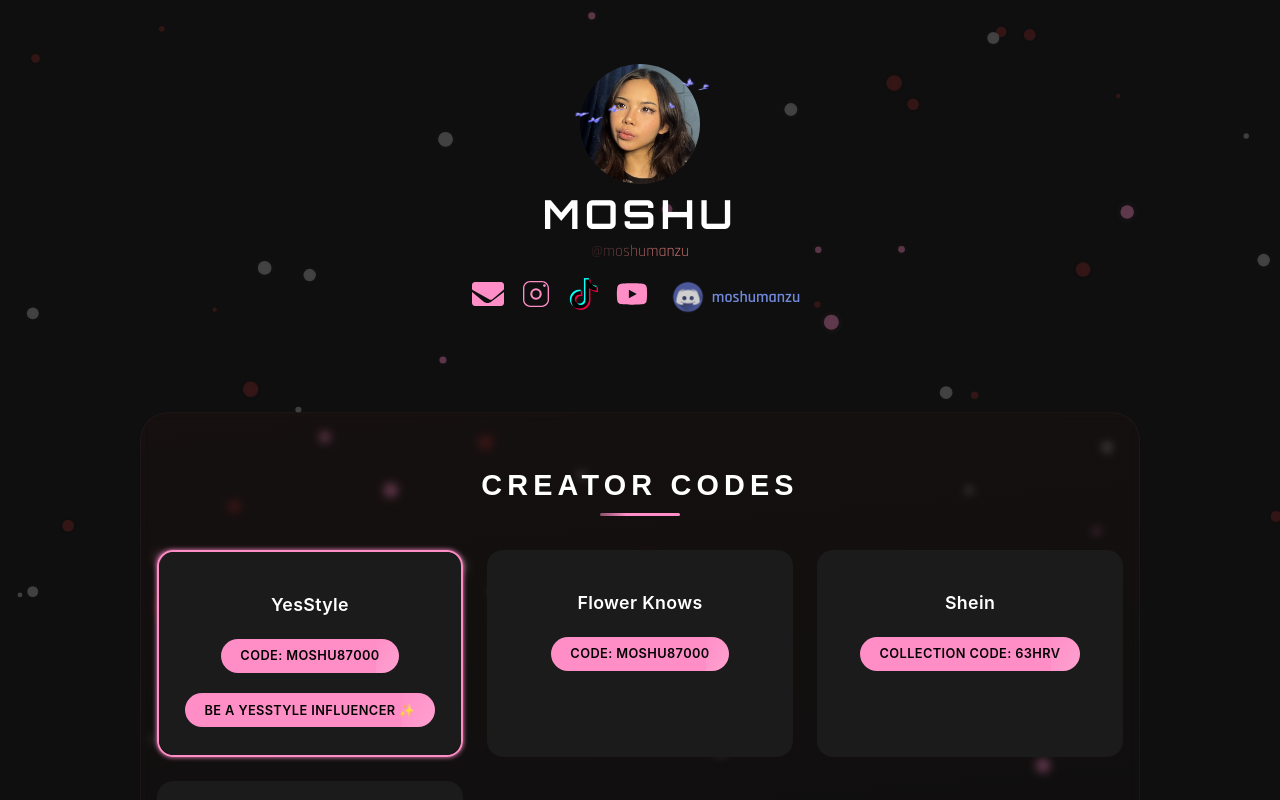
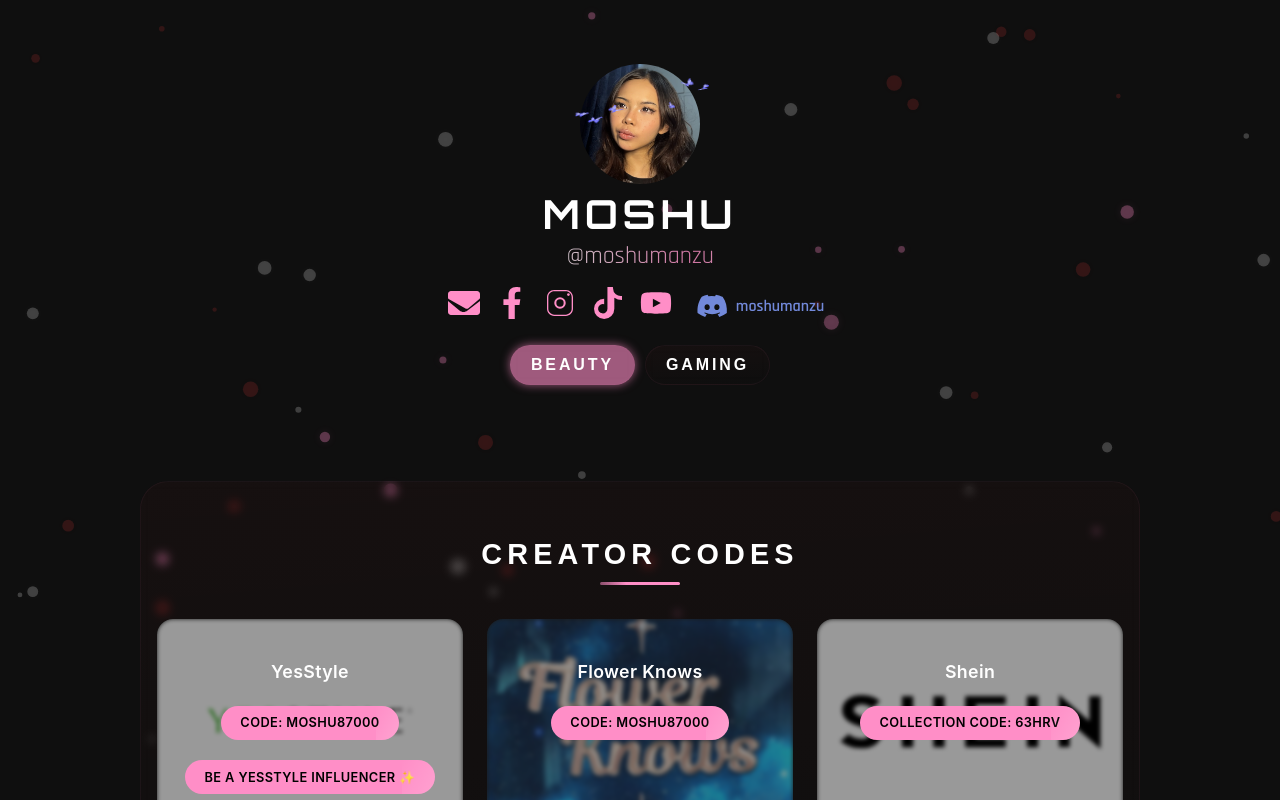
Before and after one commit to briannaagbunag/moshumanzu, a plain HTML site: page index.html in a window 1280 px wide. Both pictures are taken after a click on the element "moshumanzu". Shown: the top 800 px of the page. Drawn offline with Linux system fonts and the light colour scheme.

Commit message:
add fb - fix social icons - add card toggles

```diff
--- a/index.html
+++ b/index.html
@@ -10,74 +10,6 @@
 
 <!-- BACKGROUND -->
 <canvas id="ambient-canvas"></canvas>
-<script>
-const canvas = document.getElementById('ambient-canvas');
-const ctx = canvas.getContext('2d');
-canvas.width = window.innerWidth;
-canvas.height = window.innerHeight;
-
-const particles = [];
-const numParticles = 60;
-
-// Particle class
-class Particle {
-  constructor() {
-    this.x = Math.random() * canvas.width;
-    this.y = Math.random() * canvas.height;
-    this.size = Math.random() * 6 + 2;
-    this.speedX = Math.random() * 0.3 - 0.15; // slow movement
-    this.speedY = Math.random() * 0.3 - 0.15;
-    // Color: pink, white, or subtle red
-    const colors = ['rgba(255,140,199,0.3)', 'rgba(255,255,255,0.2)', 'rgba(255,60,60,0.15)'];
-    this.color = colors[Math.floor(Math.random() * colors.length)];
-  }
-
-  update() {
-    this.x += this.speedX;
-    this.y += this.speedY;
-
-    // Wrap around edges
-    if(this.x > canvas.width) this.x = 0;
-    if(this.x < 0) this.x = canvas.width;
-    if(this.y > canvas.height) this.y = 0;
-    if(this.y < 0) this.y = canvas.height;
-  }
-
-  draw() {
-    ctx.beginPath();
-    ctx.arc(this.x, this.y, this.size, 0, Math.PI*2);
-    ctx.fillStyle = this.color;
-    ctx.shadowColor = this.color;
-    ctx.shadowBlur = 10; // subtle glow
-    ctx.fill();
-  }
-}
-
-// Create particles
-for(let i = 0; i < numParticles; i++) {
-  particles.push(new Particle());
-}
-
-// Animation loop
-function animate() {
-  ctx.clearRect(0, 0, canvas.width, canvas.height);
-  particles.forEach(p => {
-    p.update();
-    p.draw();
-  });
-  requestAnimationFrame(animate);
-}
-
-animate();
-
-// Resize canvas on window resize
-window.addEventListener('resize', () => {
-  canvas.width = window.innerWidth;
-  canvas.height = window.innerHeight;
-});
-
-
-</script>
 
 <!-- PROFILE -->
 
@@ -102,6 +34,13 @@
         </svg>
     </a>
 
+    <!-- Facebook -->
+    <a href="https://www.facebook.com/profile.php?id=61590633911947" target="_blank" rel="noopener noreferrer" aria-label="Facebook">
+      <svg xmlns="http://www.w3.org/2000/svg" viewBox="0 0 320 512" width="32" height="32" fill="currentColor">
+        <path d="M279.14 288l14.22-92.66h-88.91V127.83c0-25.35 12.42-50.06 52.24-50.06H293V6.26S259.43 0 225.36 0c-73.22 0-121.08 44.38-121.08 124.72V195.3H22.89V288h81.39v224h100.17V288z"/>
+      </svg>
+    </a>
+
       <!-- Instagram -->
     <a href="https://www.instagram.com/moshumanzu" target="_blank" rel="noopener noreferrer" aria-label="Instagram">
         <svg xmlns="http://www.w3.org/2000/svg" viewBox="0 0 512 512" width="32" height="32" fill="currentColor">
@@ -113,7 +52,9 @@
 
      <!-- TikTok -->
     <a href="https://www.tiktok.com/@moshumanzu" target="_blank" rel="noopener noreferrer" aria-label="TikTok">
-        <img src="tik-tok.png" alt="TikTok" class="social-icon">
+        <svg xmlns="http://www.w3.org/2000/svg" viewBox="0 0 448 512" width="32" height="32" fill="currentColor">
+          <path d="M448,209.9a210.1,210.1,0,0,1-122.8-39.2v178.7A162.6,162.6,0,1,1,162.6,186.8v89.1a74.8,74.8,0,1,0,52.4,71.5V0h88.2a121.2,121.2,0,0,0,1.9,22.2A122.2,122.2,0,0,0,448,142.4Z"/>
+      </svg>
     </a>
 
     <!-- YouTube -->
@@ -125,53 +66,31 @@
 
     <!-- Discord -->
     <span class="discord" id="discord">
-      <img src="discord.png" alt="Discord" class="icon">
+      <svg xmlns="http://www.w3.org/2000/svg" viewBox="0 0 640 512" width="32" height="32" fill="currentColor">
+        <path d="M524.5 69.8a485.1 485.1 0 0 0-126.8-39.5 337.5 337.5 0 0 0-16 32.4 447.8 447.8 0 0 0-133.4 0 337.5 337.5 0 0 0-16-32.4A485.1 485.1 0 0 0 115.5 69.8C39.5 181.6 24.3 290.3 31.6 397.6a489.6 489.6 0 0 0 151.2 77.1 372.1 372.1 0 0 0 32.5-52.7 317.6 317.6 0 0 1-51.9-24.9c4.4-3.3 8.6-6.8 12.7-10.5a348.3 348.3 0 0 0 296.2 0c4.1 3.7 8.3 7.2 12.7 10.5a317.6 317.6 0 0 1-51.9 24.9 372.1 372.1 0 0 0 32.5 52.7 489.6 489.6 0 0 0 151.2-77.1c8.6-124.3-14.7-232.1-84.5-327.8zM222.4 337.6c-28.7 0-52.2-26.5-52.2-59.1s23.1-59.1 52.2-59.1 52.6 26.5 52.2 59.1c0 32.6-23.1 59.1-52.2 59.1zm195.2 0c-28.7 0-52.2-26.5-52.2-59.1s23.1-59.1 52.2-59.1 52.6 26.5 52.2 59.1c0 32.6-23.1 59.1-52.2 59.1z"/>
+      </svg>
       <span class="discord-text">moshumanzu</span>
     </span>
-
-
-  <script>
-    // Wait until the DOM is fully loaded
-    document.addEventListener("DOMContentLoaded", () => {
-      const discord = document.getElementById('discord');
-
-      discord.addEventListener('click', () => {
-        discord.classList.toggle('show-text');
-      });
-    });
-
-    const socialsWithDiscord = document.querySelectorAll('.socials a, .discord');
-
-    socialsWithDiscord.forEach(icon => {
-    icon.addEventListener('mouseenter', (e) => {
-        for(let i=0; i<5; i++){
-        const spark = document.createElement('div');
-        spark.className = 'spark';
-        spark.style.setProperty('--dx', `${Math.random()*20-10}px`);
-        spark.style.setProperty('--dy', `${Math.random()*20-10}px`);
-        icon.appendChild(spark);
-        setTimeout(() => spark.remove(), 600);
-        }
-    });
-    });
-
-
-  </script>
 
   </div>
 
 
+<div class="tab-content">
+    <!-- TOGGLE BUTTONS -->
+  <div class="toggle-tabs">
+    <button class="tab active" data-target="beauty">Beauty</button>
+    <button class="tab" data-target="gaming">Gaming</button>
+  </div>
+
 <!-- BEAUTY / CREATOR -->
-<section id="beauty" class="section">
+<section id="beauty" class="section tab-panel active">
   <h2>Creator Codes</h2>
 
   <div class="beautycards">
-    <div class="card highlight">
     <div class="beautycard" data-bg="yesstyle.jpg">
       <h3>YesStyle</h3>
       <a href="https://www.yesstyle.com/en/home.html?rco=MOSHU87000&utm_term=MOSHU87000&utm_medium=Influencer&utm_source=dynamic&mcg=influencer" class="button">Code: MOSHU87000</a>
       <a href="https://www.yesstyle.com/en/influencers.html?irirco=MOSHU87000&utm_term=MOSHU87000&utm_medium=infreferral&mcg=influencer&utm_source=influencer&utm_campaign=iriprivate" class="button">Be a YesStyle Influencer ✨</a>
-    </div>
     </div>
 
     <div class="beautycard" data-bg="flowerknows.jpg">
@@ -193,7 +112,7 @@
 
 
 <!-- GAMING -->
-<section id="gaming" class="section">
+<section id="gaming" class="section tab-panel">
   <h2>Gaming Profiles</h2>
 
   <div class="gamecards">
@@ -251,29 +170,34 @@
       <p><strong>Platform:</strong> PlayStation</p>
     </div>
 
+    <div class="gamecard" data-bg="ps.jpg">
+      <h3>PlayStation</h3>
+      <a
+        href="https://psnprofiles.com/moshzmanzu"
+        class="button"
+        target="_blank"
+        rel="noopener noreferrer"
+    >
+        moshzmanzu
+    </a>
+
+<br>
+
+    <a
+        href="https://psnprofiles.com/umochz"
+        class="button"
+        target="_blank"
+        rel="noopener noreferrer"
+    >
+        umoch
+    </a>
+    </div>
+
   </div>
 </section>
 
-<script>
-      document.querySelectorAll('.beautycard, .gamecard').forEach(card => {
-        const bg = card.dataset.bg;
-        if (bg) {
-          card.style.setProperty('--card-bg', `url(${bg})`);
-        }
+</div>
 
-        card.addEventListener('click', e => {
-          // allow buttons/links to still work
-          if (e.target.closest('a')) return;
-
-          // close others
-          document.querySelectorAll('.active').forEach(c => {
-            if (c !== card) c.classList.remove('active');
-          });
-
-          card.classList.toggle('active');
-        });
-      });
-    </script>
-
+<script src="script.js"></script>
 </body>
 </html>
--- /dev/null
+++ b/script.js
@@ -0,0 +1,135 @@
+
+const canvas = document.getElementById('ambient-canvas');
+const ctx = canvas.getContext('2d');
+canvas.width = window.innerWidth;
+canvas.height = window.innerHeight;
+
+const particles = [];
+const numParticles = 60;
+
+// Particle class
+class Particle {
+  constructor() {
+    this.x = Math.random() * canvas.width;
+    this.y = Math.random() * canvas.height;
+    this.size = Math.random() * 6 + 2;
+    this.speedX = Math.random() * 0.3 - 0.15; // slow movement
+    this.speedY = Math.random() * 0.3 - 0.15;
+    // Color: pink, white, or subtle red
+    const colors = ['rgba(255,140,199,0.3)', 'rgba(255,255,255,0.2)', 'rgba(255,60,60,0.15)'];
+    this.color = colors[Math.floor(Math.random() * colors.length)];
+  }
+
+  update() {
+    this.x += this.speedX;
+    this.y += this.speedY;
+
+    // Wrap around edges
+    if(this.x > canvas.width) this.x = 0;
+    if(this.x < 0) this.x = canvas.width;
+    if(this.y > canvas.height) this.y = 0;
+    if(this.y < 0) this.y = canvas.height;
+  }
+
+  draw() {
+    ctx.beginPath();
+    ctx.arc(this.x, this.y, this.size, 0, Math.PI*2);
+    ctx.fillStyle = this.color;
+    ctx.shadowColor = this.color;
+    ctx.shadowBlur = 10; // subtle glow
+    ctx.fill();
+  }
+}
+
+// Create particles
+for(let i = 0; i < numParticles; i++) {
+  particles.push(new Particle());
+}
+
+// Animation loop
+function animate() {
+  ctx.clearRect(0, 0, canvas.width, canvas.height);
+  particles.forEach(p => {
+    p.update();
+    p.draw();
+  });
+  requestAnimationFrame(animate);
+}
+
+animate();
+
+// Resize canvas on window resize
+window.addEventListener('resize', () => {
+  canvas.width = window.innerWidth;
+  canvas.height = window.innerHeight;
+});
+
+    // Wait until the DOM is fully loaded
+    document.addEventListener("DOMContentLoaded", () => {
+      const discord = document.getElementById('discord');
+
+      discord.addEventListener('click', () => {
+        discord.classList.toggle('show-text');
+      });
+    });
+
+    const socialsWithDiscord = document.querySelectorAll('.socials a, .discord');
+
+    socialsWithDiscord.forEach(icon => {
+    icon.addEventListener('mouseenter', (e) => {
+        for(let i=0; i<5; i++){
+        const spark = document.createElement('div');
+        spark.className = 'spark';
+        spark.style.setProperty('--dx', `${Math.random()*20-10}px`);
+        spark.style.setProperty('--dy', `${Math.random()*20-10}px`);
+        icon.appendChild(spark);
+        setTimeout(() => spark.remove(), 600);
+        }
+    });
+    });
+
+      document.querySelectorAll('.beautycard, .gamecard').forEach(card => {
+        const bg = card.dataset.bg;
+        if (bg) {
+          card.style.setProperty('--card-bg', `url(${bg})`);
+        }
+
+        card.addEventListener('click', e => {
+          // allow buttons/links to still work
+          if (e.target.closest('a')) return;
+
+          // close others
+          document.querySelectorAll('.active').forEach(c => {
+            if (c !== card) c.classList.remove('active');
+          });
+
+          card.classList.toggle('active');
+        });
+      });
+
+
+// ===== TAB TOGGLE =====
+const tabs = document.querySelectorAll('.tab');
+const panels = document.querySelectorAll('.tab-panel');
+
+tabs.forEach(tab => {
+  tab.addEventListener('click', () => {
+    const target = tab.dataset.target;
+
+    // remove active from all tabs + panels
+    tabs.forEach(t => t.classList.remove('active'));
+    panels.forEach(p => p.classList.remove('active'));
+
+    // activate clicked tab + matching panel
+    tab.classList.add('active');
+    document.getElementById(target).classList.add('active');
+  });
+});
+
+
+document.querySelectorAll('.beautycard, .gamecard').forEach(card => {
+  const bg = card.getAttribute('data-bg');
+  if (bg) {
+    card.style.setProperty('--card-bg', `url(${bg})`);
+  }
+});
--- a/style.css
+++ b/style.css
@@ -79,16 +79,16 @@
 
 .tagline {
   margin: 0;
-  font-size: 1rem;      /* subheading size */
+  font-size: 1.5rem;      /* subheading size */
   color: #ff8ec7; /* base pink */
   opacity: 0.8;         /* softer */
   margin-top: 0.2rem;   /* small spacing to h1 */
   display: inline-block;
   background: linear-gradient(
     90deg,
-    #0b0b0b 0%,
-    #ff8e8e 50%,
-    #000000 100%
+    #ffffff 0%,
+    #ff8ec7 50%,
+    #ffffff 100%
   );
   background-size: 200% 100%;
   -webkit-background-clip: text;
@@ -307,16 +307,6 @@
     border-radius: 16px;
 }
 
-.card.highlight {
-  border: 2px solid var(--accent);
-  border-radius: 16px;
-  animation: pulse-border 2s infinite alternate;
-}
-@keyframes pulse-border {
-    0% { box-shadow: 0 0 5px var(--accent); }
-    100% { box-shadow: 0 0 15px var(--accent); }
-}
-
 .gamecards {
   display: grid;
   grid-template-columns: repeat(auto-fit, minmax(240px, 1fr));
@@ -332,6 +322,8 @@
 
 .beautycard,
 .gamecard {
+  position: relative;
+  overflow: hidden;
   transition:
     transform 0.35s ease,
     box-shadow 0.35s ease;
@@ -340,7 +332,7 @@
     font-size: 0.95rem;
 }
 
-/* background image layer */
+/* background image */
 .beautycard::before,
 .gamecard::before {
   content: "";
@@ -349,17 +341,24 @@
   background-image: var(--card-bg);
   background-size: cover;
   background-position: center;
-  opacity: 0;
-  filter: brightness(0.4) blur(2px);
-  transition: opacity 0.35s ease;
-  z-index: -1;
+  opacity: 1;
+  filter: brightness(0.6) blur(2px);
+  transition: 0.35s ease;
+  z-index: 0;
   border-radius: 16px; /* keep rounded corners */
+}
+
+.beautycard > *,
+.gamecard > * {
+  position: relative;
+  z-index: 1;
 }
 
 /* hover (desktop) */
 .beautycard:hover::before,
 .gamecard:hover::before {
-  opacity: 1;
+  opacity: 1; /* stays visible */
+  filter: brightness(0.8) blur(0px); /* clearer + brighter */
 }
 
 /* hover lift */
@@ -369,12 +368,6 @@
 .gamecard.active {
   transform: translateY(-8px) scale(1.02);
   box-shadow: 0 18px 40px rgba(255, 142, 199, 0.18);
-}
-
-/* active (mobile tap) */
-.beautycard.active::before,
-.gamecard.active::before {
-  opacity: 1;
 }
 
 .beautycard h3,
@@ -389,8 +382,6 @@
   transform: translateY(-8px) scale(1.02);
   box-shadow: 0 18px 40px rgba(255, 142, 199, 0.18);
 }
-
-
 
 
 
@@ -435,12 +426,14 @@
       box-shadow 0.25s ease;
 }
 
-.button:hover {
+.button:hover,
+.button-no-texttransform:hover {
   transform: translateY(-2px);
   box-shadow: 0 8px 20px rgba(255, 142, 199, 0.4);
 }
 
-.button::after {
+.button::after,
+.button-no-texttransform::after {
   content: "";
   position: absolute;
   top: 0;
@@ -456,7 +449,8 @@
   pointer-events: none;
 }
 
-.button:hover::after {
+.button:hover::after,
+.button-no-texttransform:hover::after {
   animation: button-shine 0.6s ease;
 }
 
@@ -469,3 +463,51 @@
     animation: button-shine 2.8s ease-in-out infinite;
   }
 }
+
+/* hide inactive sections */
+.tab-panel {
+  display: none;
+}
+
+.tab-panel.active {
+  display: block;
+}
+
+/* toggle buttons */
+.toggle-tabs {
+  display: flex;
+  justify-content: center;
+  gap: 10px;
+  margin: 20px 0;
+}
+
+.tab {
+  padding: 10px 20px;
+  border: none;
+  cursor: pointer;
+  border-radius: 20px;
+  background: linear-gradient(
+    175deg,
+    rgba(255,60,60,0.03),
+    rgba(0, 0, 0, 0)
+  );
+
+  backdrop-filter: blur(4px);
+  border: 1px solid rgba(255, 142, 199, 0.05);
+  font-family: 'Sora', sans-serif;
+  font-weight: 600;
+  letter-spacing: 0.18em;
+  text-transform: uppercase;
+  font-size: 1rem;
+  color: white;
+  transition: all 0.2s ease;
+}
+
+.tab:hover {
+  transform: scale(1.05);
+}
+
+.tab.active {
+  background: rgba(255, 140, 199, 0.6);
+  box-shadow: 0 0 10px rgba(255,140,199,0.6);
+}
```
Also changed, not shown: ps.jpg (added).
